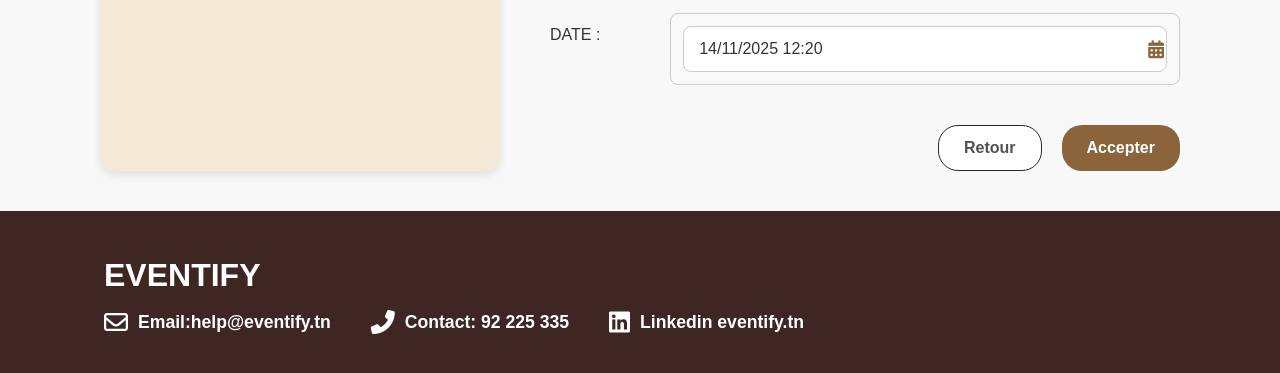
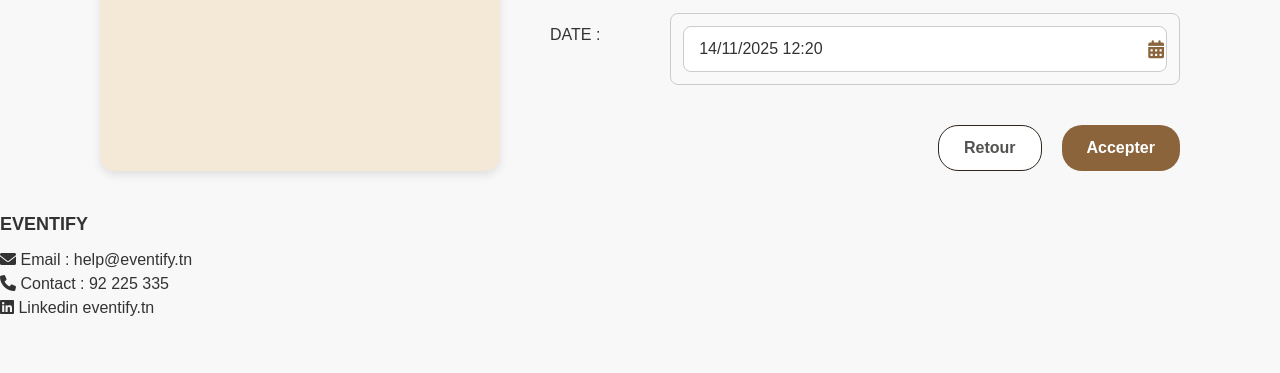
Before and after one commit to azizlaribii/Eventify, a website: page pages/demande_detaillee.html in a window 1280 px wide. Shown: the part 647-1020 px from the top of the page. After the commit the page ends 967 px from the top, so only its background shows below. Drawn offline with nearby package versions, Linux system fonts and the light colour scheme.

Commit message:
Refactor footer and add email link
Updated footer structure and added email link.

```diff
--- a/pages/demande_detaillee.html
+++ b/pages/demande_detaillee.html
@@ -76,28 +76,29 @@
             </div>
 
             <div class="action-buttons">
-                <button class="button-secondary">Retour</button>
+                <button class="button-secondary" onclick="history.back()">Retour</button>
                 <button class="button-primary">Accepter</button>
             </div>
         </div>
     </section>
 
-    <footer class="footer">
-        <div class="footer-content">
-            <div class="footer-logo">EVENTIFY</div>
-            <div class="footer-links">
-                <div class="footer-link-item">
-                    <i class="far fa-envelope"></i>
-                    <span>Email:help@eventify.tn</span>
-                </div>
-                <div class="footer-link-item">
-                    <i class="fas fa-phone-alt"></i>
-                    <span>Contact: 92 225 335</span>
-                </div>
-                <div class="footer-link-item">
-                    <i class="fab fa-linkedin"></i>
-                    <span>Linkedin eventify.tn</span>
-                </div>
+    <footer>
+        <div class="footer-logo">EVENTIFY</div>
+
+        <div class="footer-info-bar">
+            <div class="info-item">
+                <i class="fas fa-envelope"></i>
+                <span>Email : <a href="mailto:help@eventify.tn">help@eventify.tn</a></span>
+            </div>
+
+            <div class="info-item">
+                <i class="fas fa-phone"></i>
+                <span>Contact : 92 225 335</span>
+            </div>
+
+            <div class="info-item">
+                <i class="fab fa-linkedin"></i>
+                <span><a href="#">Linkedin eventify.tn</a></span>
             </div>
         </div>
     </footer>
```
